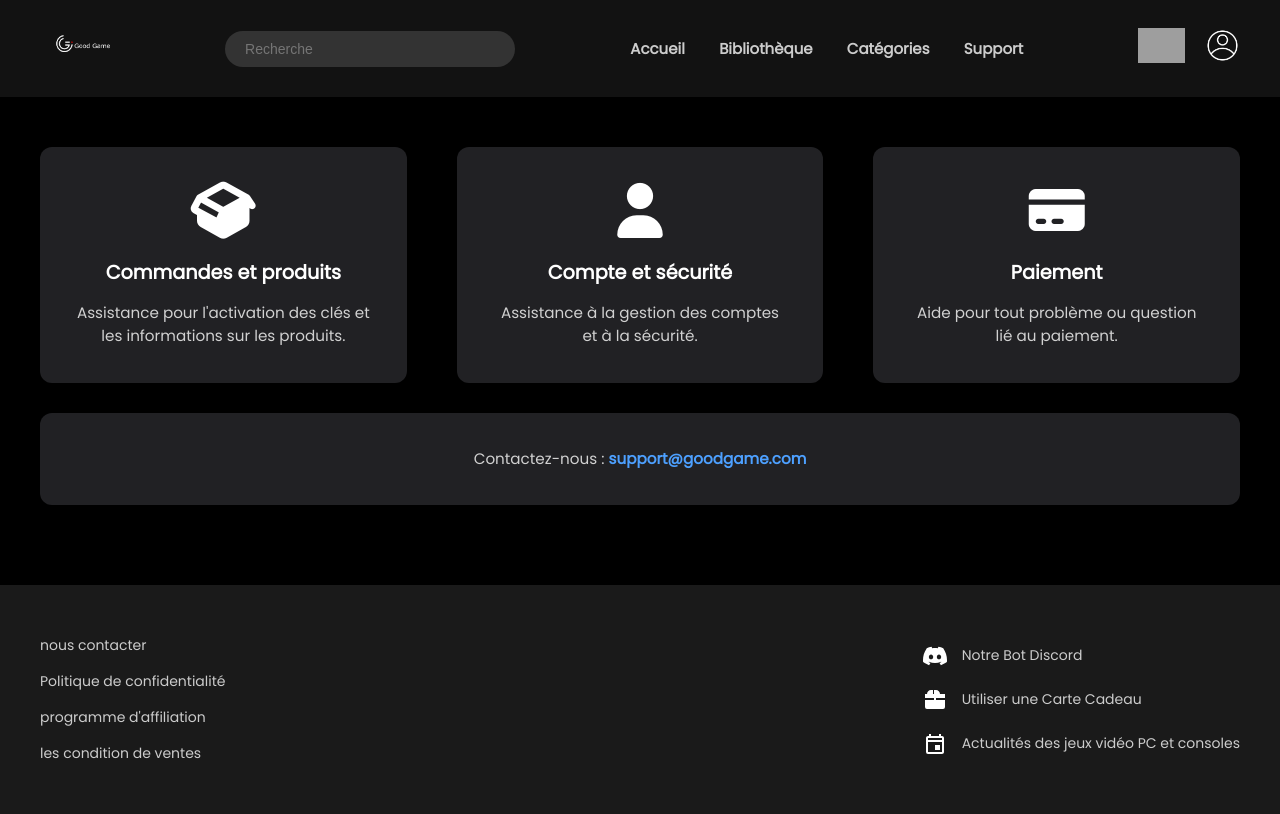
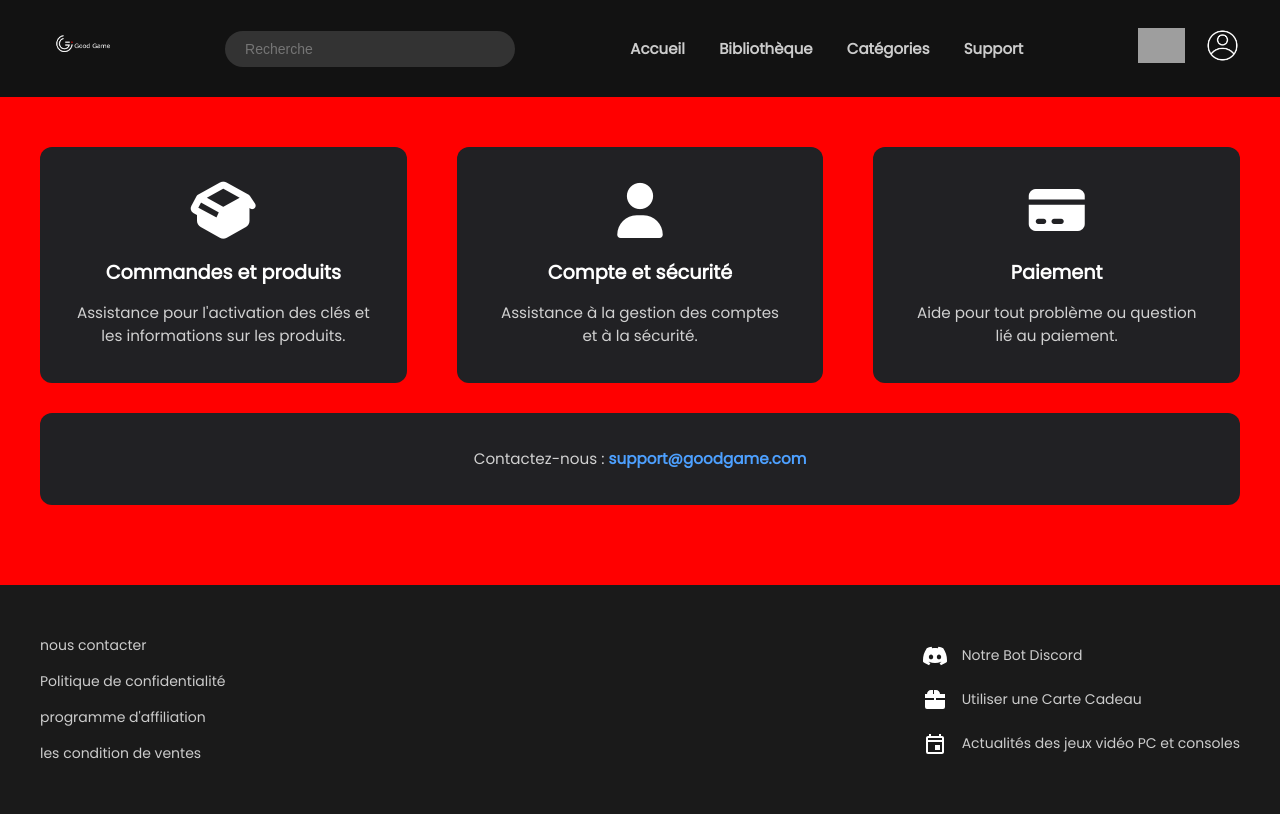
Before and after one commit to jacques2004lin-creator/good_game, a PHP site: page /support.php in a window 1280 px wide. Run offline with PHP 8.4, Linux system fonts and the light colour scheme; some libraries are stand-ins or nearby versions; grey boxes are pictures that could not be loaded.

Commit message:
test red

```diff
--- a/css/style.css
+++ b/css/style.css
@@ -3,7 +3,7 @@
 body {
     margin: 0;
     padding: 0;
-    background-color: black;
+    background-color: red;
     color: white;
     font-family: 'Poppins', sans-serif;
     overflow-x: hidden;
```
